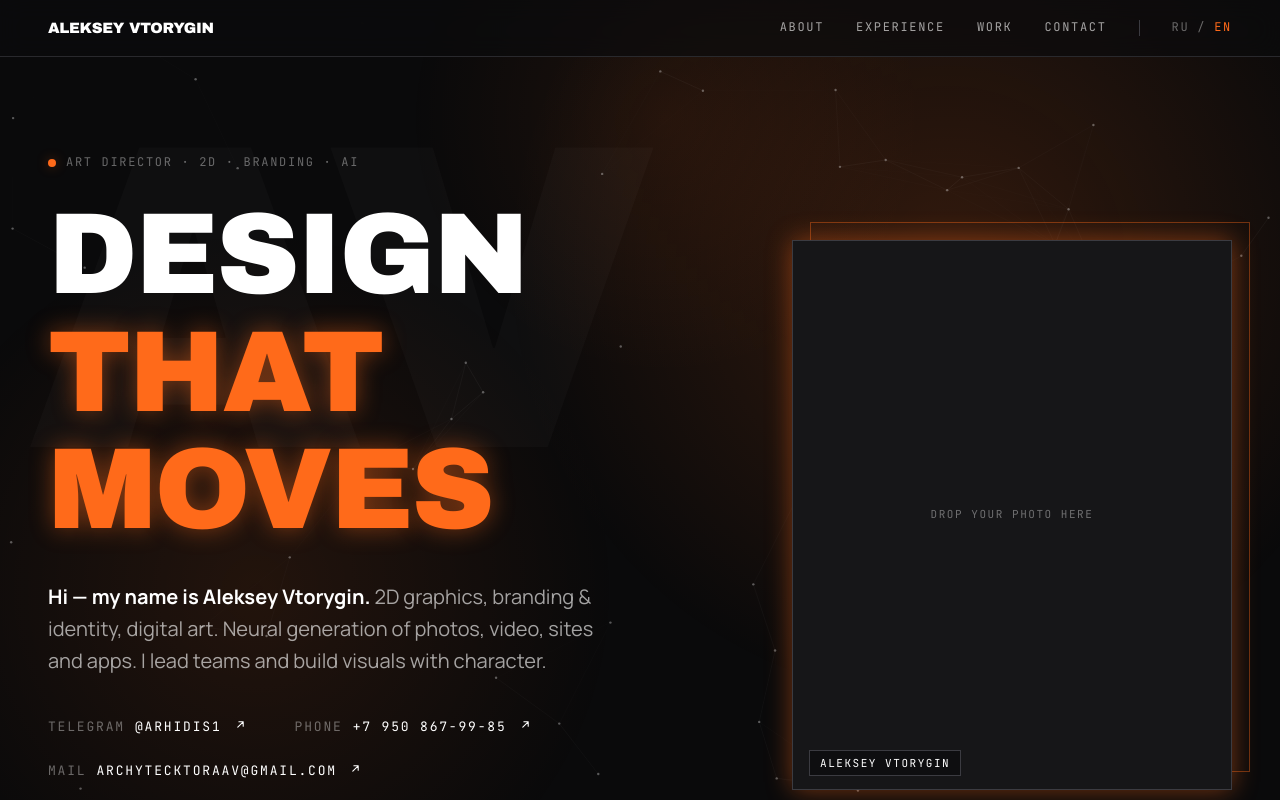
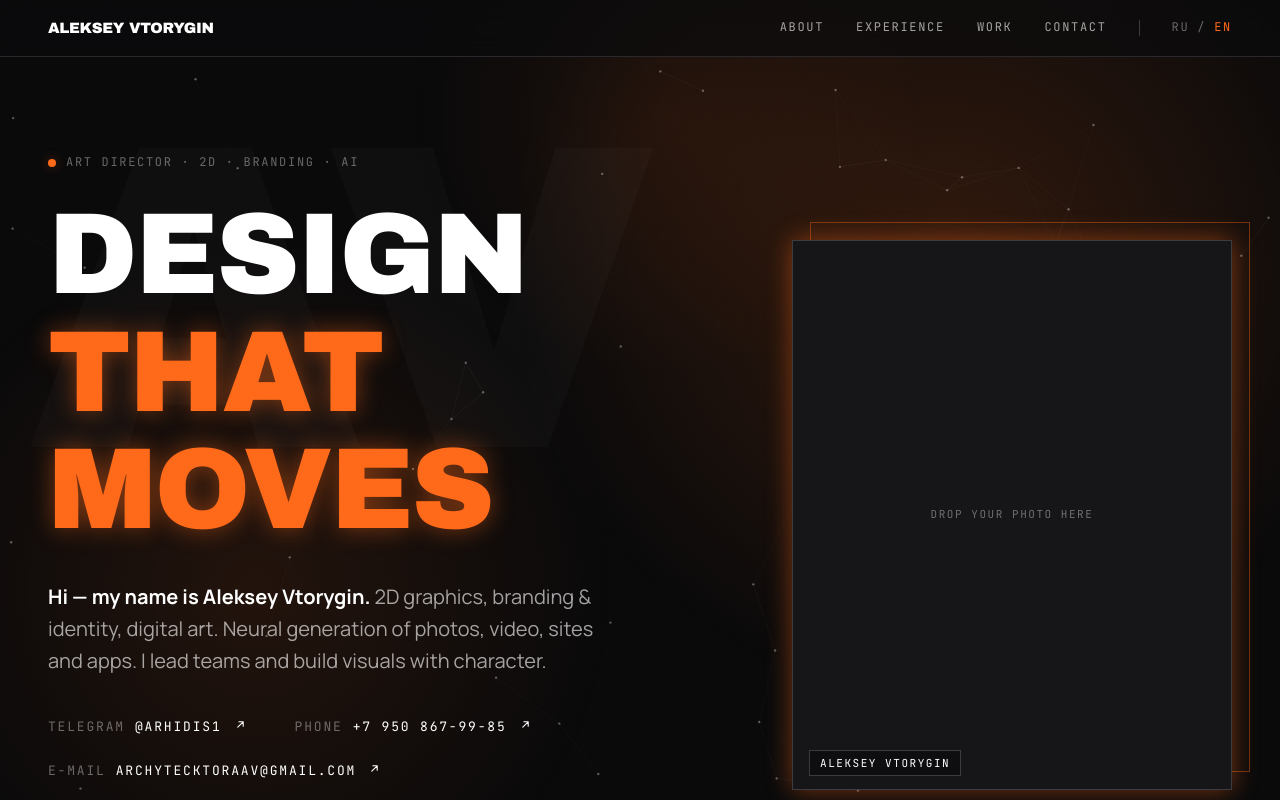
Before and after one commit to dmitry4567/react-site-portfolio, a React (Vite) app: page / in a window 1280 px wide. Shown: the top 800 px of the page. Built offline with nearby package versions, Linux system fonts and the light colour scheme; a web font is replaced by a local one.

Commit message:
fixe mail

```diff
--- a/src/App.jsx
+++ b/src/App.jsx
@@ -142,7 +142,7 @@ export default function App() {
             <HoverLink href="tel:+79508679985" style={{ display: 'inline-flex', alignItems: 'baseline', gap: 10, ...meta, fontSize: 13, color: 'var(--fg-1)' }}>
               <span style={{ color: 'var(--fg-3)' }}>{t.phoneLabel}</span>+7 950 867-99-85<ArrowUpRight size={13} style={{ marginLeft: 2 }} />
             </HoverLink>
-            <HoverLink href="mailto:archytecktoraav@gmail.com" style={{ display: 'inline-flex', alignItems: 'baseline', gap: 10, ...meta, fontSize: 13, color: 'var(--fg-1)' }}>
+            <HoverLink href="https://mail.google.com/mail/?view=cm&to=archytecktoraav@gmail.com" target="_blank" rel="noopener noreferrer" style={{ display: 'inline-flex', alignItems: 'baseline', gap: 10, ...meta, fontSize: 13, color: 'var(--fg-1)' }}>
               <span style={{ color: 'var(--fg-3)' }}>{t.mail}</span>archytecktoraav@gmail.com<ArrowUpRight size={13} style={{ marginLeft: 2 }} />
             </HoverLink>
           </div>
--- a/src/data.js
+++ b/src/data.js
@@ -13,7 +13,7 @@ export const T = {
     loadMore: 'Показать ещё', loading: 'Подгрузка кейсов',
     resume: 'Скачать резюме', scroll: 'Скролл',
     tgLabel: 'Telegram', phoneLabel: 'Телефон', eduTitle: 'Образование',
-    mail: 'Почта', footer: '© 2026 Алексей Вторыгин — арт-директор'
+    mail: 'E-mail', footer: '© 2026 Алексей Вторыгин — арт-директор'
   },
   en: {
     navWork: 'Work', navAbout: 'About', navTimeline: 'Experience', navContact: 'Contact',
@@ -27,7 +27,7 @@ export const T = {
     loadMore: 'Load more', loading: 'Loading cases',
     resume: 'Download CV', scroll: 'Scroll',
     tgLabel: 'Telegram', phoneLabel: 'Phone', eduTitle: 'Education',
-    mail: 'mail', footer: '© 2026 Aleksey Vtorygin — Art Director'
+    mail: 'E-mail', footer: '© 2026 Aleksey Vtorygin — Art Director'
   }
 };
 
```
